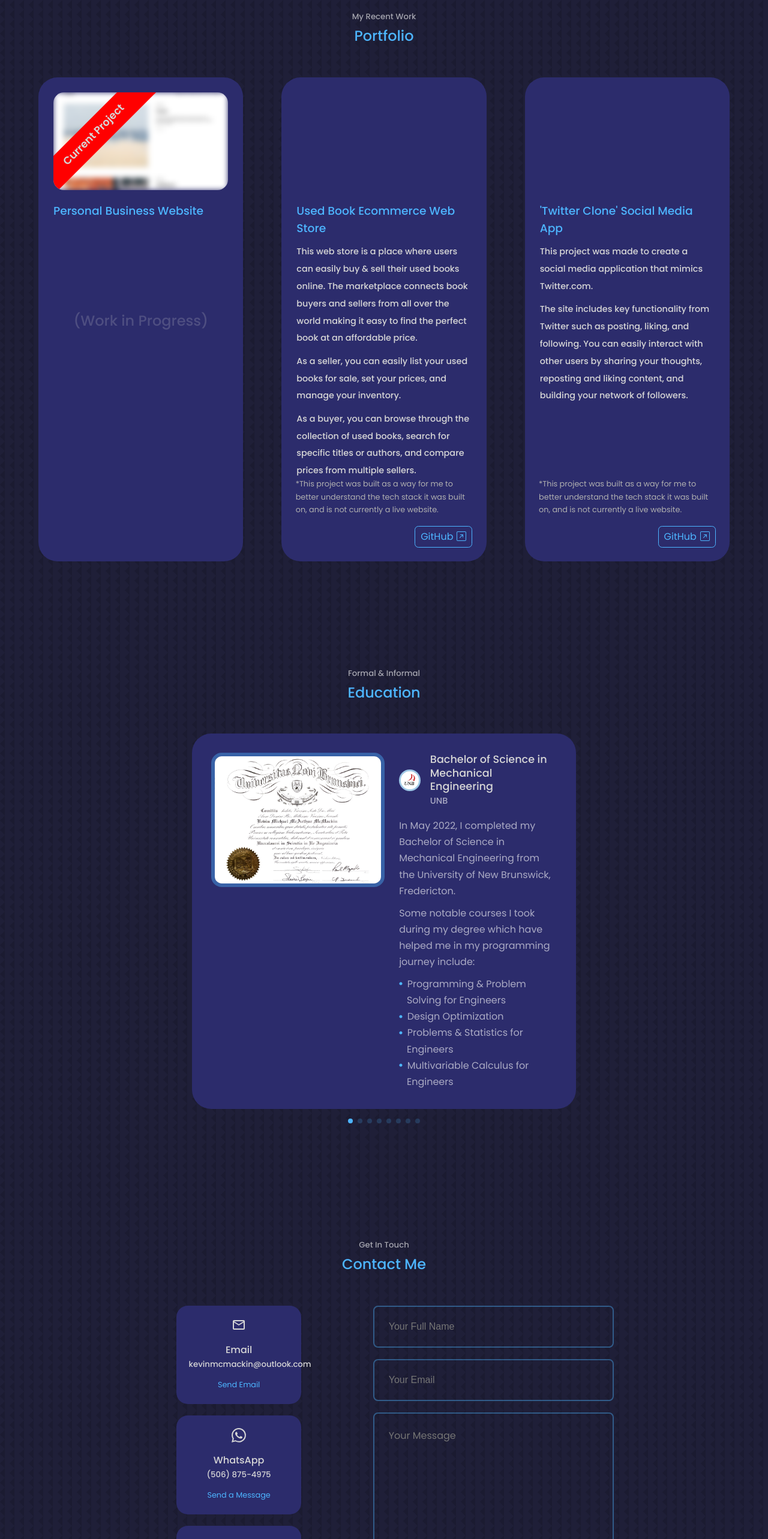
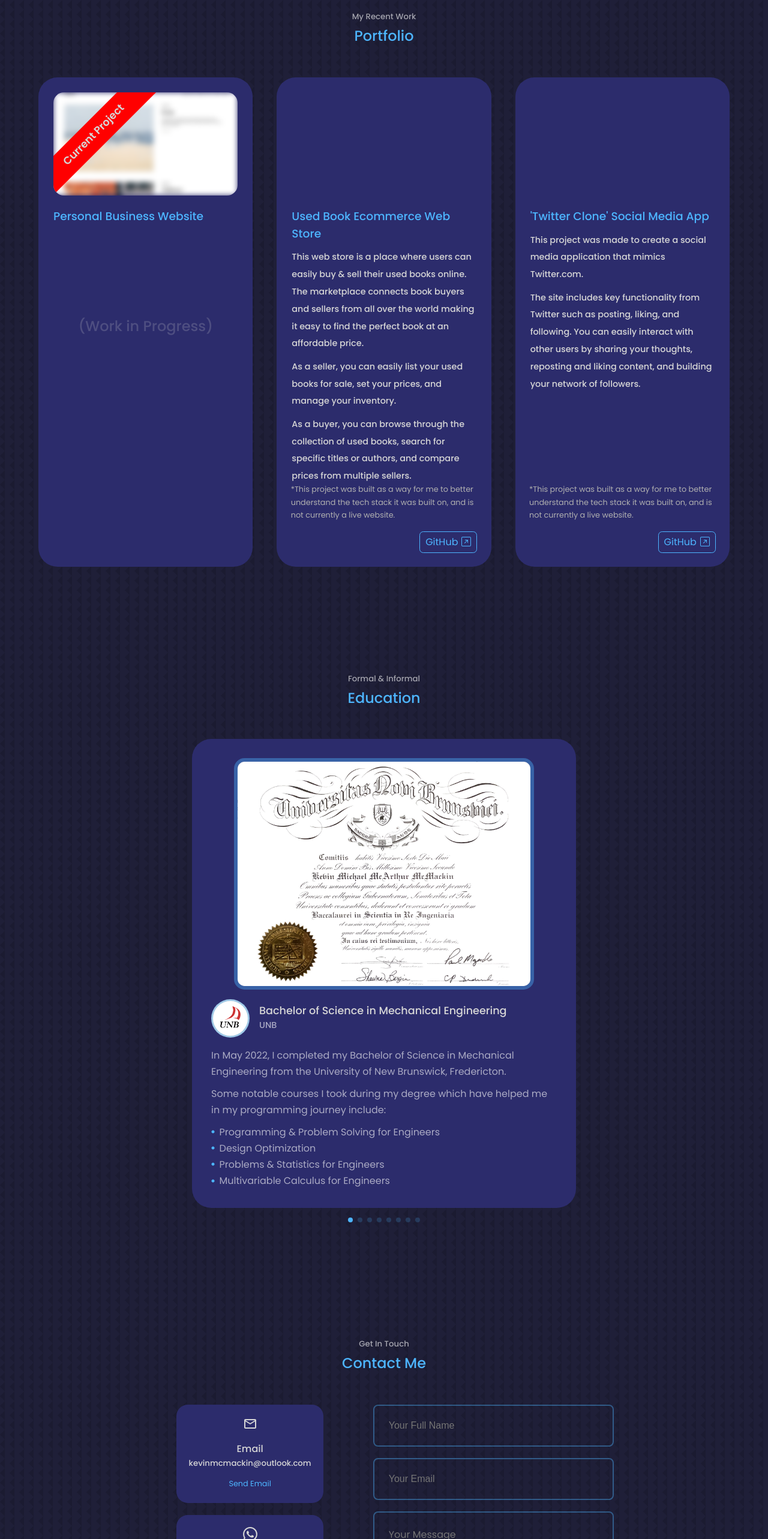
Before and after one commit to kevinmcmackin/react-dev-portfolio, a React (Create React App) app: page / in a window 1280 px wide. Shown: the part 2400-4966 px from the top of the page at 60% size. Built offline with nearby package versions, Linux system fonts and the light colour scheme; a web font is replaced by a local one.

Commit message:
minor aesthetic changes

```diff
--- a/src/components/contact/contact.css
+++ b/src/components/contact/contact.css
@@ -10,6 +10,7 @@
     display: flex;
     flex-direction: column;
     gap: 1.2rem;
+    width: fit-content;
 }
 
 .contact__option {
@@ -19,6 +20,7 @@
     text-align: center;
     border: 1px solid transparent;
     transition: var(--transition);
+    min-width: fit-content;
 }
 
 .contact__option:hover {
@@ -79,6 +81,10 @@ input:-webkit-autofill:active  {
         grid-template-columns: 1fr;
         gap: 2rem;
     }
+
+    .contact__options {
+        width: 100%;
+    }
 }
 
 /* ==================== MEDIA QUERIES (SMALL DEVICES) ==================== */
--- a/src/components/education/education.css
+++ b/src/components/education/education.css
@@ -106,17 +106,24 @@ li {
     overflow-wrap: break-word;
 }
 
+@media screen and (max-width: 1600px) {
+    .education__wrap {
+        display: grid;
+        grid-template-columns: 1fr;
+        gap: 1rem;
+    }
+
+    .education__wrap img:first-child {
+        display: block;
+        margin: 0 auto;
+    }
+}
+
 /* ==================== MEDIA QUERIES (MEDIUM DEVICES) ==================== */
 @media screen and (max-width: 1024px) {
     .container.education__container {
         width: 75%;
         padding-bottom: 2.5rem;
-    }
-
-    .education__wrap {
-        display: grid;
-        grid-template-columns: 1fr;
-        gap: 1rem;
     }
 
     .education {
--- a/src/components/portfolio/portfolio.css
+++ b/src/components/portfolio/portfolio.css
@@ -13,7 +13,7 @@ br {
 .container.portfolio__container {
     display: grid;
     grid-template-columns: repeat(3, 1fr);
-    gap: 4rem;
+    gap: 2.5rem;
     width: 90%;
 }
 
@@ -77,6 +77,7 @@ br {
     color: var(--color-astericks);
     font-size: 0.8rem;
     margin-bottom: 1rem;
+    margin-top: 1rem;
 }
 
 .portfolio__item h3 {
```
Also changed, not shown: src/components/education/Education.jsx (+5 -5 lines).
